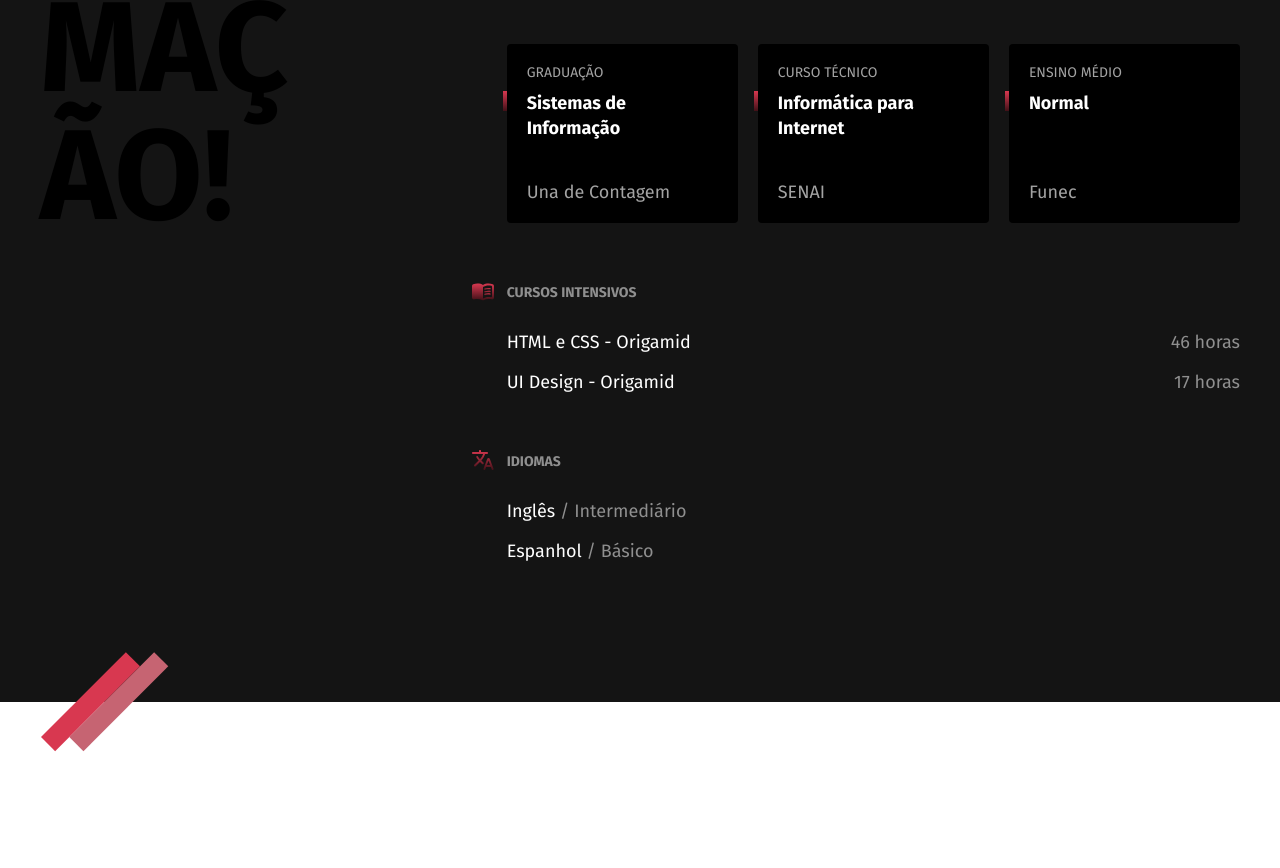
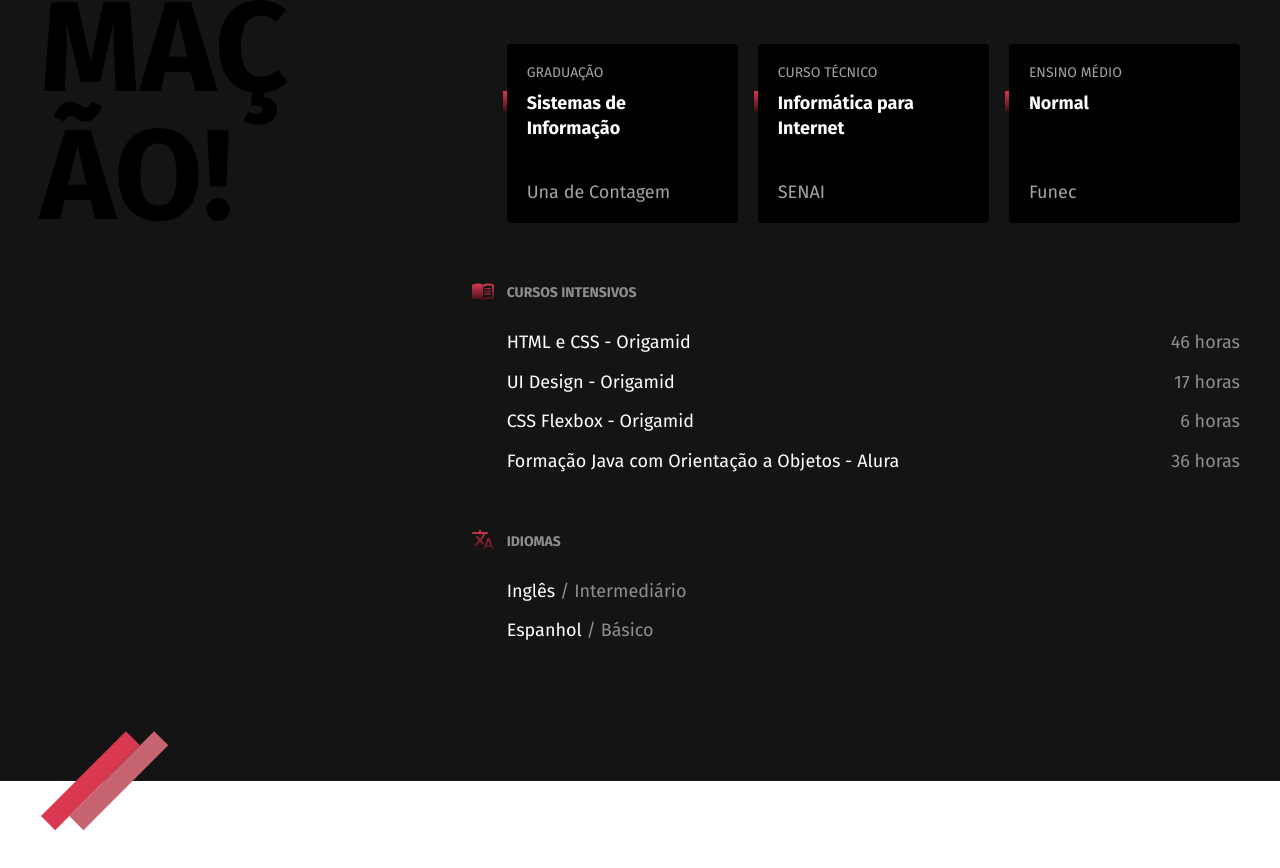
Before and after one commit to ognusg/new-portfolio, a plain HTML site: page index.html in a window 1280 px wide. Shown: the part 1772-2640 px from the top of the page. Drawn offline with Linux system fonts and the light colour scheme.

Commit message:
Atualizando as informações

```diff
--- a/index.html
+++ b/index.html
@@ -116,6 +116,8 @@
               <ul>
                 <li>HTML e CSS - Origamid <span>46 horas</span></li>
                 <li>UI Design - Origamid <span>17 horas</span></li>
+                <li>CSS Flexbox - Origamid <span>6 horas</span></li>
+                <li>Formação Java com Orientação a Objetos - Alura <span>36 horas</span></li>
               </ul>
             </div>
 
```
